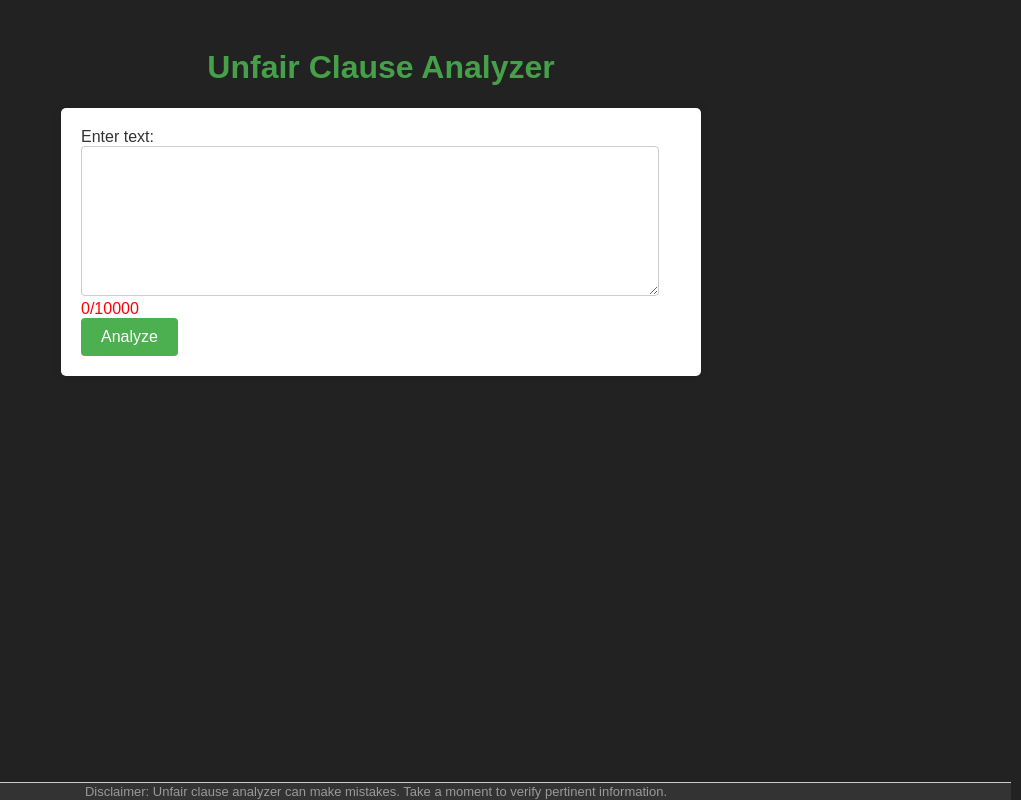
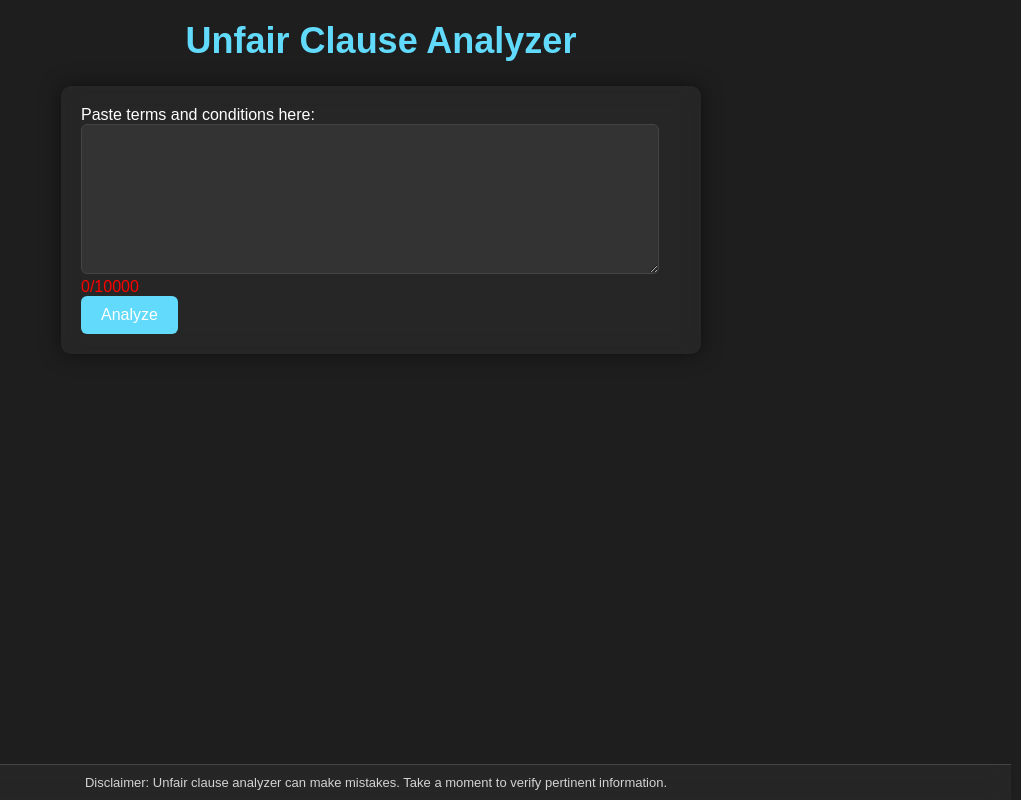
Before and after one commit to Lootera69/Analyser, a Flask app: page / in a window 1280 px wide. Shown: the whole page, without its empty margins (259-1280 px from the left). Run offline with Flask 3, Linux system fonts and the light colour scheme; parts of the project's set-up code (start-up, migrations or seed data) failed here and were passed over.

Commit message:
Update index.html

```diff
--- a/templates/index.html
+++ b/templates/index.html
@@ -3,81 +3,114 @@
   <head>
     <title>Unfair Clause Analyzer</title>
     <style>
+      /* Body Styles */
       body {
         font-family: Arial, sans-serif;
-        {% if dark_mode %}
-        background-color: #222;
-        color: #ddd;
-        {% else %}
-        background-color: #222;
-        color: #333;
-        {% endif %}
+        background-color: #1e1e1e;
+        color: #fff;
         padding: 20px;
+        margin: 0;
+        overflow-y: scroll;
       }
+
+      /* Header Styles */
       h1 {
-        color: #45a049;
+        color: #61dafb;
         text-align: center;
+        margin-top: 0;
+        font-size: 36px; /* Larger font size */
       }
+
+      /* Form Styles */
       form {
         max-width: 600px;
         margin: 0 auto;
-        background-color: {% if dark_mode %} #333 {% else %} #fff {% endif %};
+        background-color: rgba(41, 41, 41, 0.8); /* Translucent background */
         padding: 20px;
-        border-radius: 5px;
-        box-shadow: 0 0 10px rgba(0, 0, 0, 0.1);
+        border-radius: 10px;
+        box-shadow: 0 0 20px rgba(0, 0, 0, 0.5);
+        backdrop-filter: blur(10px); /* Apply blur effect */
       }
+
+      /* Textarea Styles */
       textarea {
         width: calc(100% - 22px);
         height: 150px;
         padding: 10px;
         font-size: 16px;
-        border: 1px solid #ccc;
-        border-radius: 4px;
+        border: 1px solid #444;
+        border-radius: 6px;
         box-sizing: border-box;
+        background-color: #333;
+        color: #fff;
       }
+
+      /* Submit Button Styles */
       input[type=submit] {
-        background-color: #4CAF50;
-        color: white;
+        background-color: #61dafb;
+        color: #fff;
         padding: 10px 20px;
         border: none;
-        border-radius: 4px;
+        border-radius: 6px;
         cursor: pointer;
         font-size: 16px;
+        transition: background-color 0.3s ease;
       }
       input[type=submit]:hover {
-        background-color: #45a049;
+        background-color: #55acee;
       }
+
+      /* Result Styles */
       .result {
         max-width: 600px;
         margin: 20px auto 0;
-        background-color: {% if dark_mode %} #333 {% else %} #fff {% endif %};
+        background-color: rgba(41, 41, 41, 0.8); /* Translucent background */
         padding: 20px;
-        border-radius: 5px;
-        box-shadow: 0 0 10px rgba(0, 0, 0, 0.1);
-        color: {% if dark_mode %} #ddd {% else %} #333 {% endif %};
+        border-radius: 10px;
+        box-shadow: 0 0 20px rgba(0, 0, 0, 0.5);
+        color: #fff;
       }
       .negative-sentence {
         color: red;
       }
+
+      /* Bottom Border Styles */
       .bottom-border {
         position: fixed;
         bottom: 0;
         left: 0;
         width: calc(100% - 50px);
-        background-color: #333;
-        padding: 1px 20px;
+        background-color: rgba(41, 41, 41, 0.8); /* Translucent background */
+        padding: 10px 20px;
         text-align: center;
         font-size: 12px;
-        border-top: 1px solid #ccc;
-        border-bottom-left-radius: 1px;
-        border-bottom-right-radius: 1px;
+        border-top: 1px solid #444;
+        backdrop-filter: blur(10px); /* Apply blur effect */
       }
+
+      /* Disclaimer Styles */
       .disclaimer {
         font-size: 13px;
-        color: #999;
+        color: rgba(255, 255, 255, 0.8); /* Translucent text */
         margin-top: 0.1px;
         margin-bottom: 0.1px;
       }
+
+      /* Scrollbar Styles */
+      ::-webkit-scrollbar {
+        width: 10px;
+      }
+      ::-webkit-scrollbar-track {
+        background: rgba(41, 41, 41, 0.5); /* Translucent background */
+      }
+      ::-webkit-scrollbar-thumb {
+        background: #61dafb; /* Scroll thumb color */
+        border-radius: 5px;
+      }
+      ::-webkit-scrollbar-thumb:hover {
+        background: #55acee; /* Scroll thumb hover color */
+      }
+
       /* Added style for red text */
       #word-count.red {
         color: red;
@@ -87,7 +120,7 @@
   <body>
     <h1>Unfair Clause Analyzer</h1>
     <form method="post">
-      <label for="text">Enter text:</label><br>
+      <label for="text">Paste terms and conditions here:</label><br>
       <textarea name="text" id="text" rows="5" cols="50" onkeyup="countWords(this.value)"></textarea><br>
       <!-- Added red class to display word count in red when limit exceeded -->
       <span id="word-count" class="red">0/10000</span><br>
@@ -117,6 +150,10 @@
       function checkWordCount() {
         var text = document.getElementById('text').value;
         var wordCount = text.trim().split(/\s+/).length;
+        if (wordCount < 2) {
+          alert('Please enter some text to analyze!');
+          return false;
+        }
         if (wordCount > 10000) {
           alert('Word limit exceeded! Please reduce the word count to 10,000 or less.');
           return false;
```
